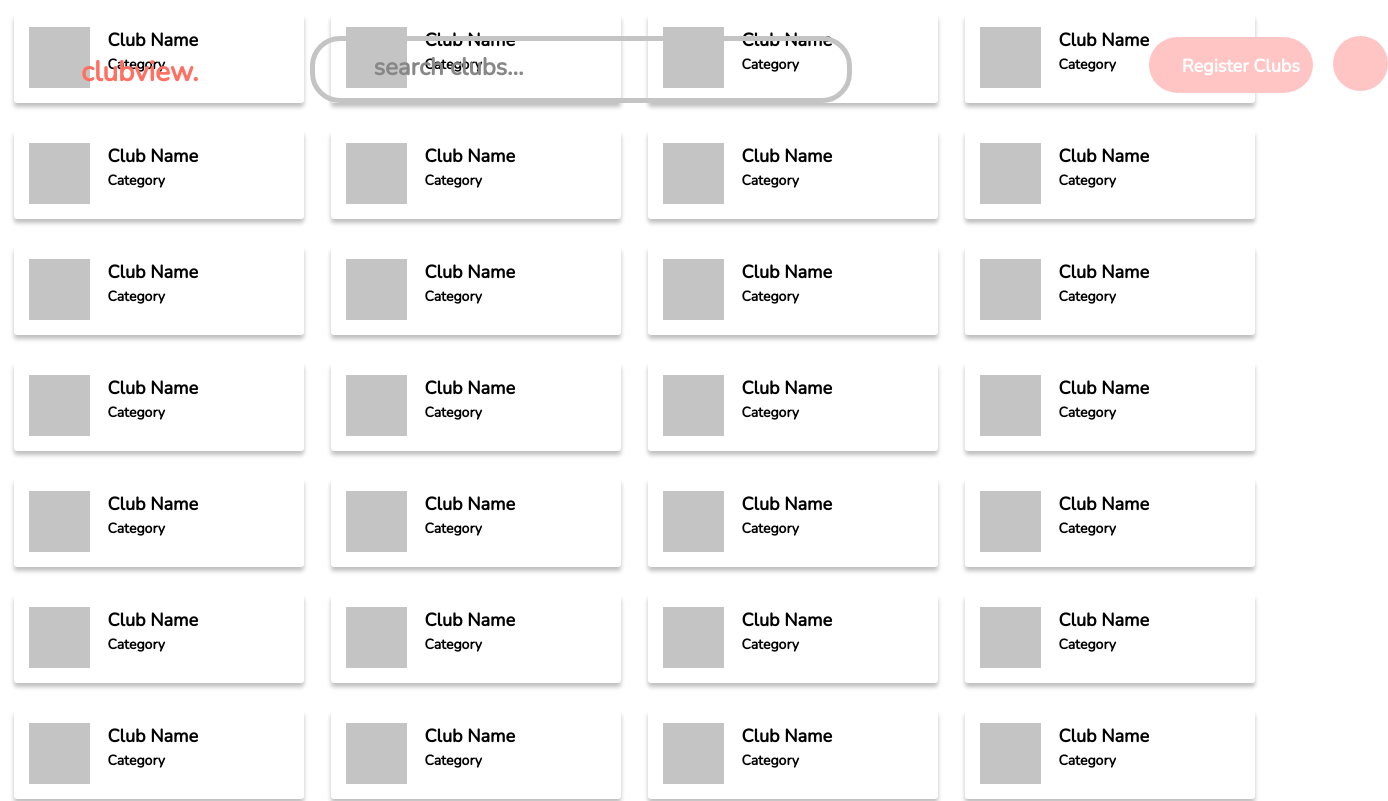
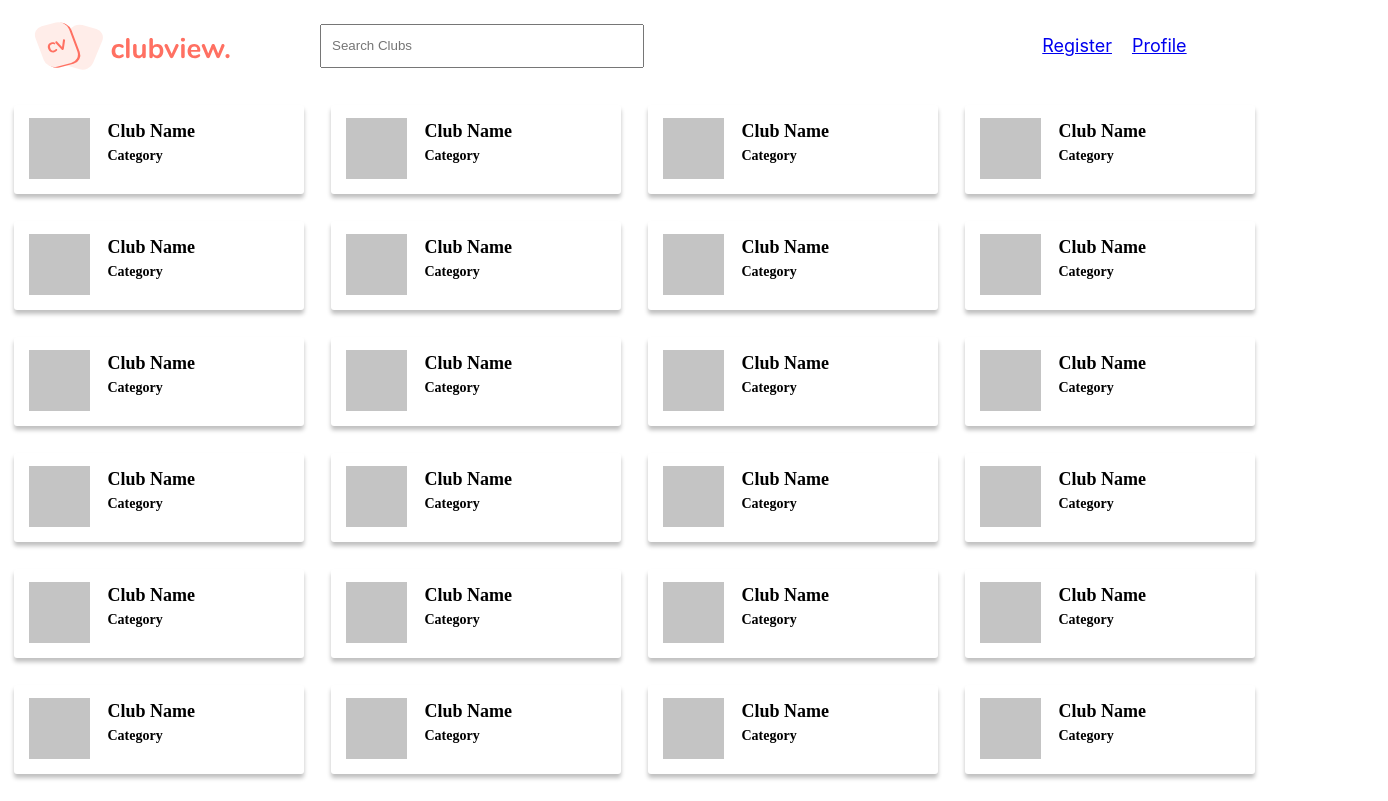
Before and after one commit to cornell-dti/club-view, a React (Create React App) app in the folder frontend/: page / in a window 1280 px wide. Shown: the top 801 px of the page, 1388 px wide, since content can reach past the window. Built offline with nearby package versions, Linux system fonts and the light colour scheme; the HTML template or start-up script is replaced by a standard one.

Commit message:
nav bar imp

```diff
--- a/frontend/package.json
+++ b/frontend/package.json
@@ -12,6 +12,7 @@
     "@types/react-dom": "^17.0.11",
     "react": "^17.0.2",
     "react-dom": "^17.0.2",
+    "react-router-dom": "^6.2.1",
     "react-scripts": "4.0.3",
     "typescript": "4.4.4"
   },
--- a/frontend/src/App.tsx
+++ b/frontend/src/App.tsx
@@ -1,4 +1,5 @@
 import React from 'react';
+import { BrowserRouter as Router, Route, Routes } from 'react-router-dom';
 import './App.css';
 import ClubBoard from './components/ClubBoard/ClubBoard';
 import NavBar from './components/NavBar/NavBar';
@@ -6,7 +7,12 @@ import NavBar from './components/NavBar/NavBar';
 function App() {
   return (
     <div className="App">
-      <NavBar />
+      <Router>
+        <NavBar />
+        <Routes>
+          <Route path="/" element={ClubBoard} />
+        </Routes>
+      </Router>
       <ClubBoard />
     </div>
   );
--- a/frontend/src/components/NavBar/NavBar.css
+++ b/frontend/src/components/NavBar/NavBar.css
@@ -1,112 +1,53 @@
-.navBar {
-  position: static;
-  bottom: 805px;
+.header{
+  display: flex;
+  align-items: center;
 }
 
-.searchBar {
-  position: absolute;
-  width: 531.39px;
-  height: 56.91px;
-  left: 310.4px;
-  top: 36px;
-  border-radius: 30px;
-  border: 5px solid #c4c4c4;
+.mid {
+	width: 57%;
+	margin: auto;
 }
 
-.defaultText {
-  position: absolute;
-  width: 275px;
-  height: 29px;
-  left: 311px;
-  top: 51px;
-
-  font-family: 'Nunito';
-  font-style: normal;
-  font-weight: 600;
-  font-size: 24px;
-  line-height: 33px;
-
-  color: #878787;
+.searchBar{
+  padding: 10px 10px;
+  size: 100px;
+  width: 300px;
+  height: 20px;
 }
 
-.clubviewHeader {
-  position: absolute;
-  left: 81px;
-  top: 53px;
-
-  font-family: 'Nunito';
-  font-style: normal;
-  font-weight: bold;
-  font-size: 28px;
-  line-height: 38px;
-  text-align: center;
-
-  color: #ff7062;
+.searchContainer{
+  margin-left: 20px;
+  float: left;
+  padding: 10px 10px;
 }
 
-.registerClubsLeft {
-  position: absolute;
-  left: 0px;
-  height: 55px;
-  width: 55px;
-  border-radius: 100%;
+.navbar{
+	display:inline-block;
 }
 
-.registerClubs {
-  position: absolute;
-  width: 99.63px;
-  height: 56.02px;
-  left: 1181.32px;
-  top: 37px;
 
-  background: #ffc5c5;
+.navbar li{
+list-style: none;
+display:inline-block;
+margin:auto;
 }
 
-.registerClubsLeft {
-  position: absolute;
-  width: 57px;
-  height: 56px;
-  left: 1149px;
-  top: 37px;
-
-  background: #ffc5c5;
-  border-radius: 100%;
+.right {
+display: inline-block;
+width: 22%;
+font-size: 18px;
+margin-left: 3%;
+margin-right: 3%;
 }
 
-.registerClubsRight {
-  position: absolute;
-  width: 59px;
-  height: 56px;
-  left: 1254px;
-  top: 37px;
-
-  background: #ffc5c5;
-  border-radius: 100%;
+.right a{
+  padding: 10px 10px;
 }
 
-.registerClubsText {
-  position: relative;
-  height: 22px;
-  width: 119px;
-  left: 0px;
-  top: 17px;
-
-  font-family: 'Nunito';
-  font-style: normal;
-  font-weight: bold;
-  font-size: 18px;
-  line-height: 25px;
-
-  color: #ffffff;
+.left {
+display: inline-block;
+width: 16%;
+margin: 20px 20px 15px 20px;
+min-width: 250px;
+font-size: 18px;
 }
-
-.profilePic {
-  position: absolute;
-  width: 55px;
-  height: 55px;
-  left: 1333px;
-  top: 36px;
-
-  background: #ffc5c5;
-  border-radius: 100%;
-}
--- a/frontend/src/components/NavBar/NavBar.tsx
+++ b/frontend/src/components/NavBar/NavBar.tsx
@@ -1,26 +1,33 @@
 import React from 'react';
+import { Link } from 'react-router-dom';
+import { logo } from '../../icons/navbar';
 import './NavBar.css';
 
 const NavBar = () => {
   return (
-    <div className="navBar">
-      <div className="searchBar"></div>
+    <header className="header">
+      <div className="left">
+        <div>
+          <Link to="/">
+            <img src={logo} />
+          </Link>
+        </div>
+      </div>
+      <div className="mid">
+        <div className="searchContainer">
+          <input placeholder="Search Clubs" type="text" className="searchBar" />
+        </div>
+      </div>
+      <div className="right">
+        <Link to='/register'>
+          Register
+        </Link>
+        <Link to='/profile'>
+          Profile
+        </Link>
 
-      <style>
-        @import
-        url('https://fonts.googleapis.com/css2?family=Nunito&display=swap');
-      </style>
-      <div className="clubviewHeader">clubview.</div>
-      <div className="defaultText">search clubs...</div>
-
-      <div className="registerClubsLeft"></div>
-      <div className="registerClubsRight"></div>
-      <div className="registerClubs">
-        <div className="registerClubsText">Register Clubs</div>
       </div>
-
-      <div className="profilePic"></div>
-    </div>
+    </header>
   );
 };
 
```
Also changed, not shown: 1 other file (tests, documents, lock files or other folders).
